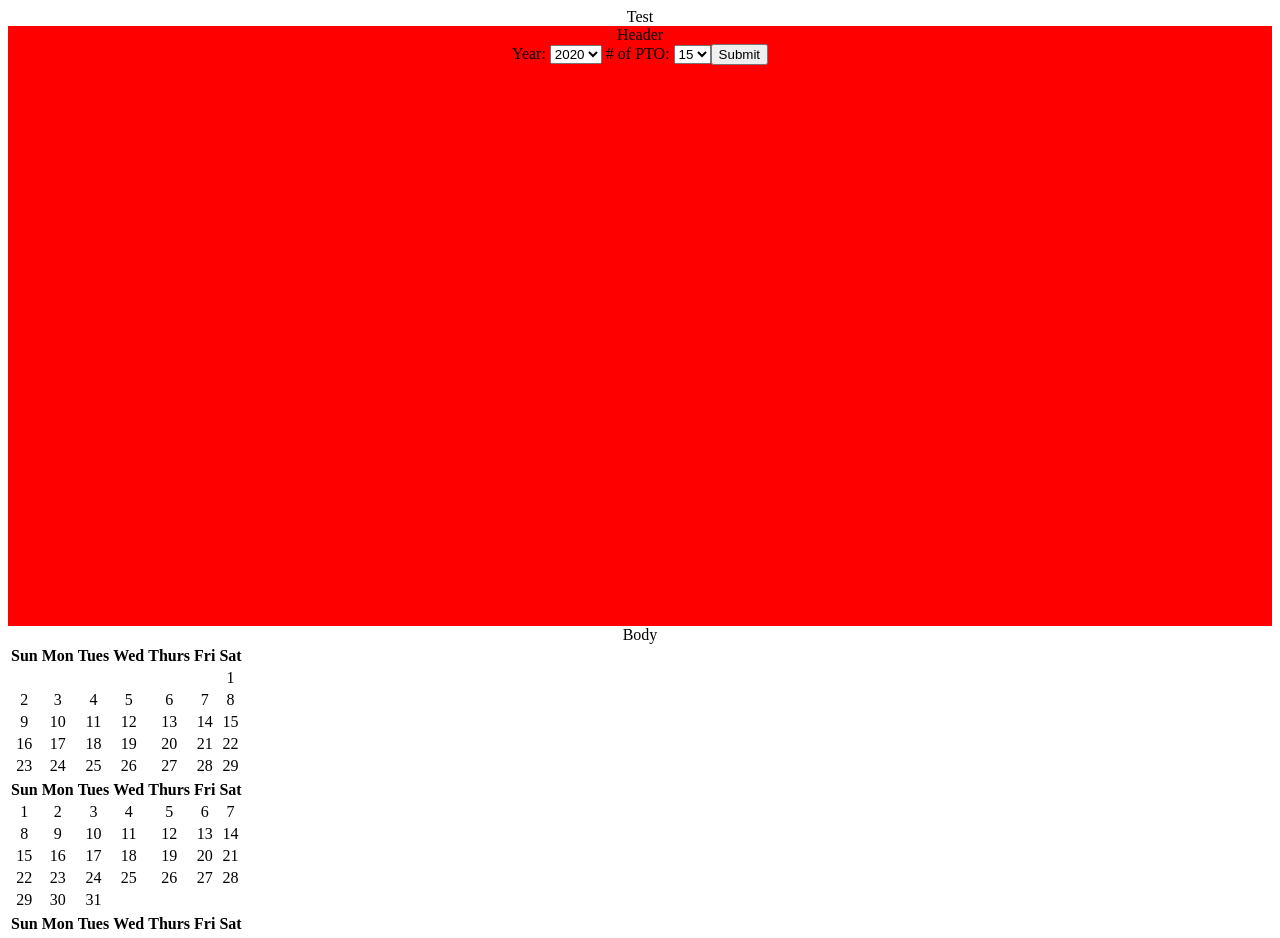
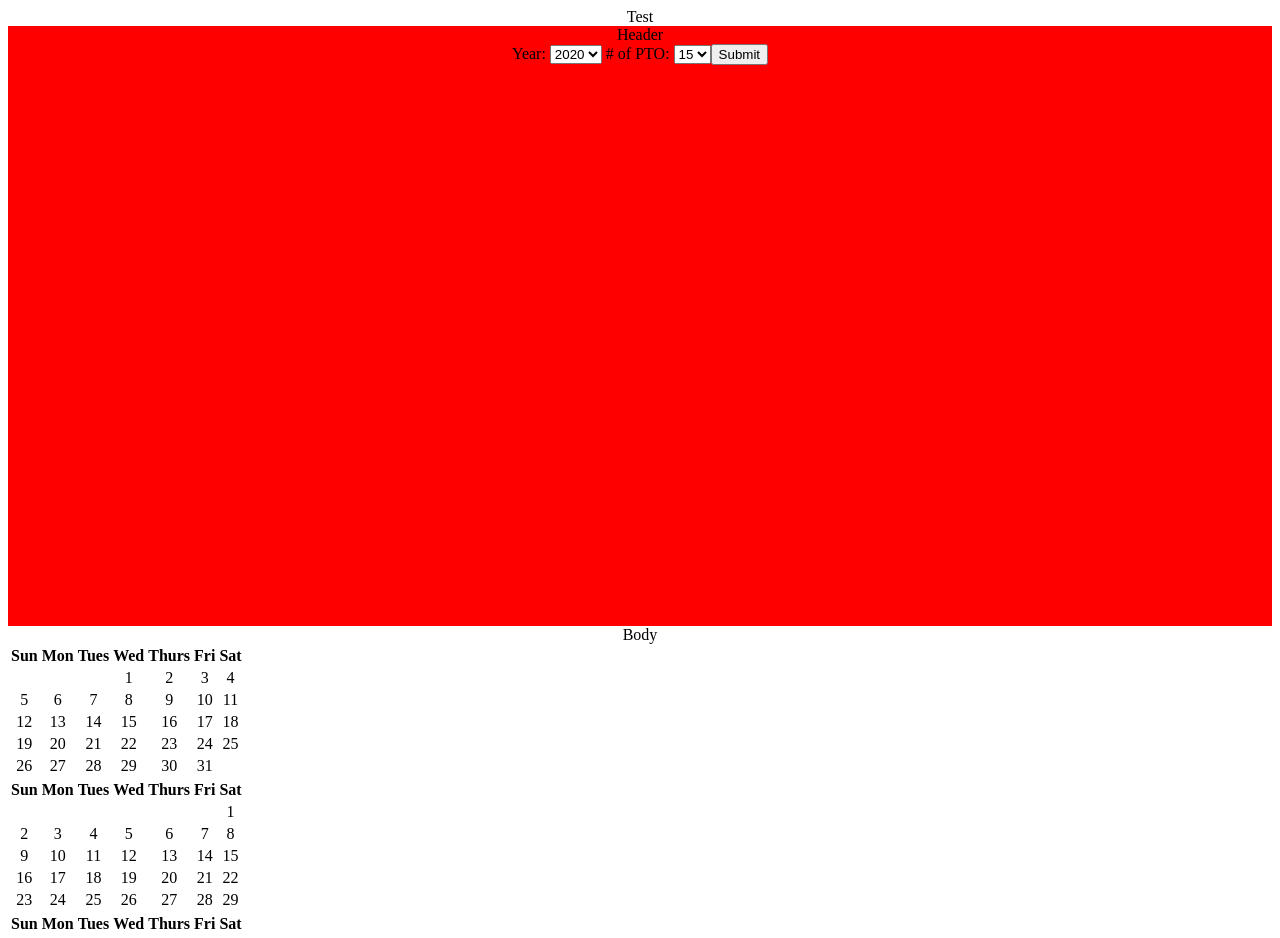
Before and after one commit to redmondchan/extend-vacation-frontend, a React (Create React App) app: page / in a window 1280 px wide. Shown: the top 938 px of the page. Built offline with nearby package versions, Linux system fonts and the light colour scheme.

Commit message:
changed to functional components

```diff
--- a/src/containers/Body.js
+++ b/src/containers/Body.js
@@ -1,17 +1,16 @@
 import React from 'react';
 import Vacation from './Vacation'
 
-class Body extends React.Component {
-  render() {
-    const results = ["2/1/2020 - 2/3/2020", "3/10/2020 - 4/8/2020"]
+function Body() {
+
+    const results = ["1/1/2020 - 2/3/2020", "3/10/2020 - 4/8/2020"]
+
     return(
       <div className="body">
         Body
         {results.map(result => <Vacation result={result} />)}
       </div>
     )
-  }
 }
 
-// {response.map(vacation => <Calendar />)}
 export default Body;
--- a/src/containers/Header.js
+++ b/src/containers/Header.js
@@ -1,15 +1,13 @@
 import React from 'react';
 import Form from '../components/Form'
 
-class Header extends React.Component {
-  render() {
+function Header() {
     return(
       <div className="header">
         Header
         <Form />
       </div>
     )
-  }
 }
 
 export default Header;
```
